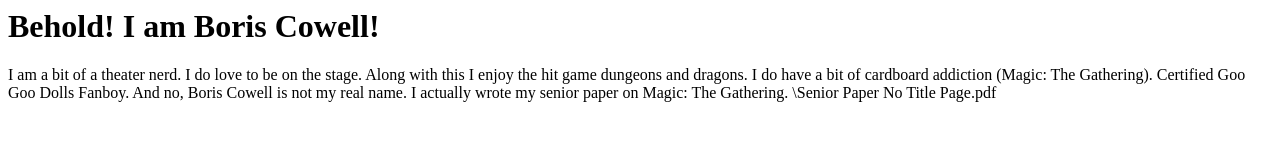
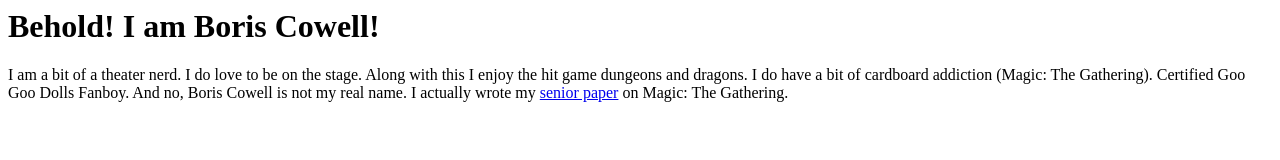
Before and after one commit to BorisCowell/mywebsite, a plain HTML site: page index.html in a window 1280 px wide. Drawn offline with Linux system fonts and the light colour scheme.

Commit message:
Update index.html

```diff
--- a/index.html
+++ b/index.html
@@ -4,6 +4,6 @@
     </h1>
 	<main>
 		I am a bit of a theater nerd. I do love to be on the stage. Along with this I enjoy the hit game dungeons and dragons. I do have a bit of cardboard addiction (Magic: The Gathering). Certified Goo Goo Dolls Fanboy. And no, Boris Cowell is not my real name.
-		I actually wrote my senior paper on Magic: The Gathering. <a>\Senior Paper No Title Page.pdf</a>
+		I actually wrote my <a href="\Senior Paper No Title Page.pdf">senior paper</a> on Magic: The Gathering.
 	</main>
 </html>
```
